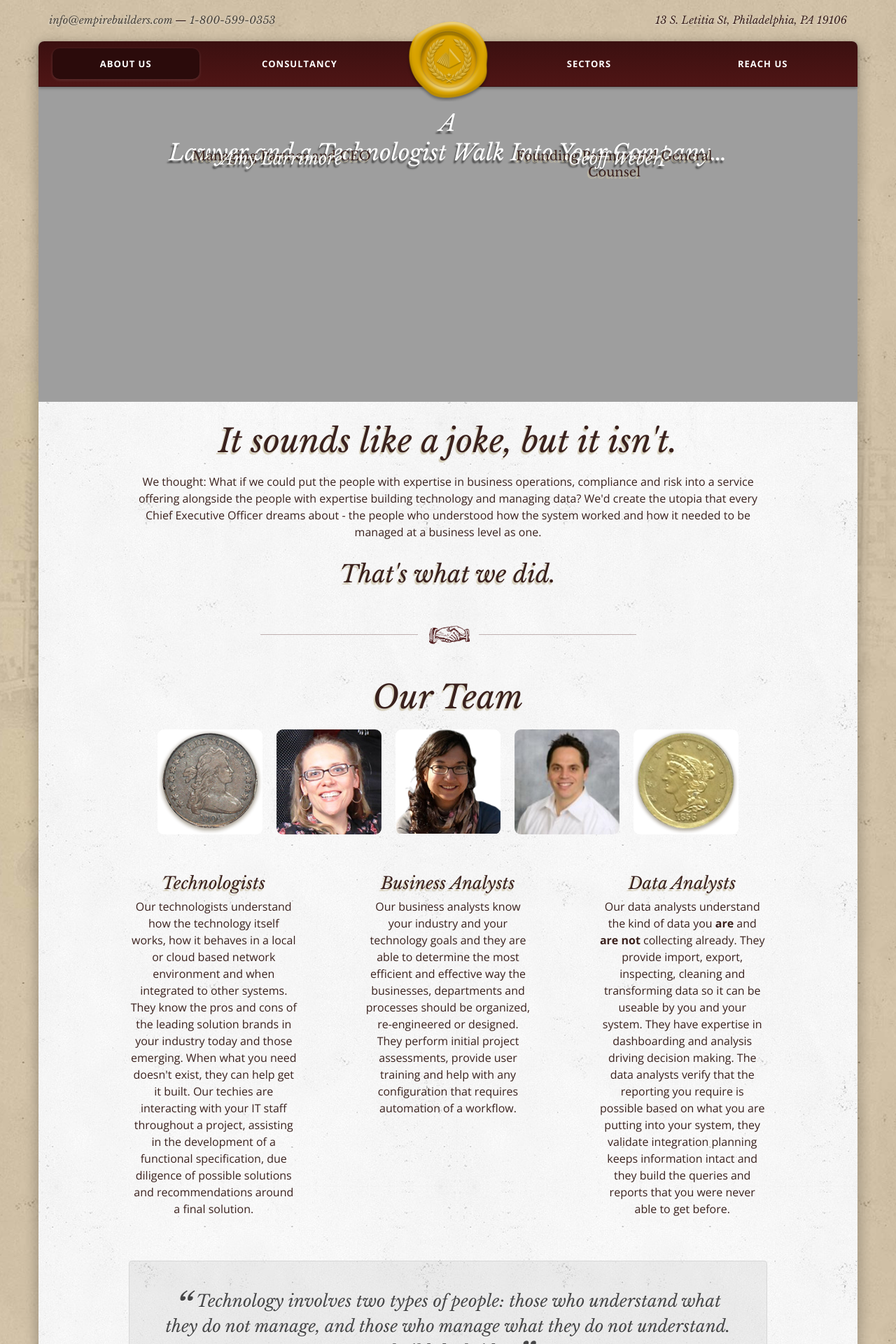
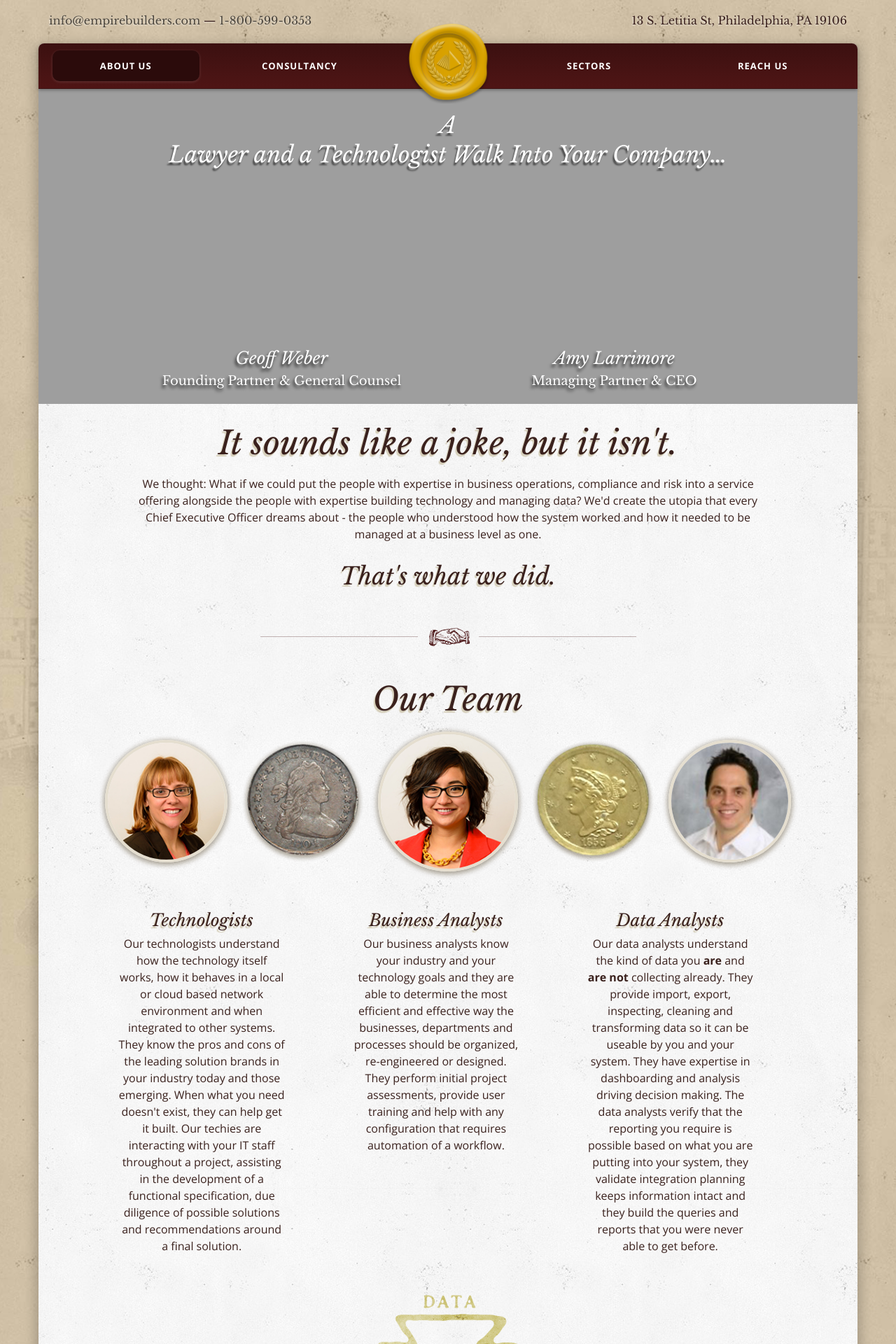
Before and after one commit to TheEmpireBuildersGroup/marketing-site, a Jekyll site: the page built from about.html, in a window 1280 px wide. Shown: the top 1920 px of the page at 70% size. Built offline with Jekyll 4.4.1, drawn with Linux system fonts in a browser that asks for light colours; Markdown is read by kramdown in place of the engine named in the settings.

Commit message:
Updated about & Home made some graphics

```diff
--- a/about.html
+++ b/about.html
@@ -4,13 +4,13 @@ layout: secondary
 title:  "A Lawyer and a Technologist Walk Into Your Company…"
 second_title: '<div class="container columns">
                  <div class="col-sm-5 col-sm-offset-1">
-                     <h3>Amy Larrimore</h3>
-                     <h4>Managing Partner and CEO</h4>
+                     <h3>Geoff Weber</h3>
+                     <h4>Founding Partner & General Counsel</h4>
                  </div>
 
                  <div class="col-sm-5">
-                     <h3>Geoff Weber</h3>
-                     <h4>Founding Partner and General Counsel</h4>
+                     <h3>Amy Larrimore</h3>
+                     <h4>Managing Partner & CEO</h4>
                  </div>
              </div>'
 permalink: about/
@@ -26,17 +26,16 @@ hero_image_height:
 <p>We thought: What if we could put the people with expertise in business operations, compliance and risk into a service offering alongside the people with expertise building technology and managing data? We'd create the utopia that every Chief Executive Officer dreams about - the people who understood how the system worked and how it needed to be managed at a business level as one.</p>
 
 <h2>That's what we did.</h2>
-
 <hr />
 
 <sector id="team">
     <h1>Our Team</h1>
     <div class="columns">
-        <span class="gallery-item"><img class="img-responsive team" src="{{site.baseurl}}/img/team_fpo1.png" alt="" /></span>
-        <span class="gallery-item"><img class="img-responsive team photo" src="{{site.baseurl}}/img/team/jen.png" alt="" /></span>
-        <span class="gallery-item"><img class="img-responsive team photo" src="{{site.baseurl}}/img/team/team_fpo3.png" alt="" /></span>
-        <span class="gallery-item"><img class="img-responsive team photo" src="{{site.baseurl}}/img/team/ben.png" alt="" /></span>
-        <span class="gallery-item"><img class="img-responsive team" src="{{site.baseurl}}/img/team_fpo4.png" alt="" /></span>
+        <span class="gallery-item team"><img class="img-responsive photo" src="{{site.baseurl}}/img/team/team_jen.jpg" alt="" /></span>
+        <span class="gallery-item team nostyle"><img class="img-responsive" src="{{site.baseurl}}/img/team_fpo1.png" alt="" /></span>
+        <span class="gallery-item team center"><img class="img-responsive photo" src="{{site.baseurl}}/img/team/team_joyce.jpg" alt="" /></span>
+        <span class="gallery-item team nostyle"><img class="img-responsive" src="{{site.baseurl}}/img/team_fpo4.png" alt="" /></span>
+        <span class="gallery-item team"><img class="img-responsive photo" src="{{site.baseurl}}/img/team/team_ben.jpg" alt="" /></span>
     </div>
     <br /><br />
     <div class="columns">
@@ -54,6 +53,7 @@ hero_image_height:
             <h3>Data Analysts</h3>
             <p>Our data analysts understand the kind of data you <strong>are</strong> and <strong>are not</strong> collecting already. They provide import, export, inspecting, cleaning and transforming data so it can be useable by you and your system. They have expertise in dashboarding and analysis driving decision making. The data analysts verify that the reporting you require is possible based on what you are putting into your system, they validate integration planning keeps information intact and they build the queries and reports that you were never able to get before.</p>
         </div>
+        <img class="img-responsive" src="{{site.baseurl}}/img/system_logo.png" alt="System Logo" width="250px">
     </div>
 </sector>
 
--- a/css/style.css
+++ b/css/style.css
@@ -297,18 +297,29 @@ section.directions .half, section.directions .third, section.directions .fourth
   -moz-border-radius: 6%;
   -webkit-border-radius: 6%;
   border-radius: 6%;
-  background: white;
   overflow: hidden;
   display: table-cell;
   text-align: center;
   vertical-align: middle;
   margin-bottom: 1em; }
+  .columns .gallery-item.team, section.directions .gallery-item.team {
+    -moz-border-radius: 100%;
+    -webkit-border-radius: 100%;
+    border-radius: 100%;
+    border: 4px solid #e5decf;
+    box-shadow: 0 2px 7px 2px rgba(55, 38, 6, 0.4); }
+    .columns .gallery-item.team.nostyle, section.directions .gallery-item.team.nostyle {
+      border: 0;
+      box-shadow: none; }
   #team .columns .gallery-item, #team section.directions .gallery-item {
-    height: 150px;
-    width: 150px;
+    height: 175px;
+    width: 175px;
     display: inline-block;
     padding: 0;
     margin: 0 0.5em; }
+    #team .columns .gallery-item.center, #team section.directions .gallery-item.center {
+      height: 200px;
+      width: 200px; }
     #team .columns .gallery-item img, #team section.directions .gallery-item img {
       max-height: 150%;
       max-width: 150%; }
@@ -365,11 +376,10 @@ section.directions .half, section.directions .third, section.directions .fourth
     margin: 0; }
 
 header, footer.footer {
-  font-style: italic;
   color: #4b453c;
   padding: 0.6em 0 0.4em 0; }
   header h4, footer.footer h4 {
-    font-size: 1.5rem;
+    font-size: 1.6rem;
     text-shadow: -1px 1px 2px rgba(255, 255, 255, 0.6);
     padding: 0.6em 0 1em 0;
     margin: 0; }
@@ -450,6 +460,16 @@ footer.footer {
   @media only screen and (min-width: 1200px) {
     .hero-image {
       background-position: 50% 20%; } }
+
+body.about .intro.secondary {
+  position: absolute;
+  bottom: 1em;
+  margin: auto;
+  width: 100%; }
+  body.about .intro.secondary h1, body.about .intro.secondary h2, body.about .intro.secondary h3, body.about .intro.secondary h4 {
+    top: 0.5em;
+    color: white;
+    text-shadow: -2px 4px 4px rgba(0, 0, 0, 0.8); }
 
 p.intro {
   font-size: 2rem; }
```
Also changed, not shown: css/header.scss (+17 -2 lines), css/main.scss (+19 -4 lines), img/system_logo.png (added), img/team/team_ben.jpg (added), img/team/team_jen.jpg (added), img/team/team_joyce.jpg (added), 10 other files.
